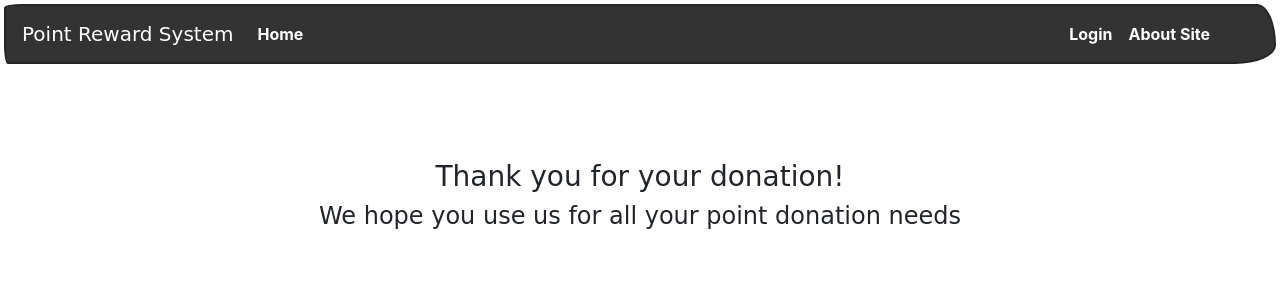
After one commit to smitches/MidtermDBMS, a Django app: page /thanks/ in a window 1280 px wide. The commit adds this page. Shown: the top 300 px of the page. Run offline with Django 3.2, Linux system fonts and the light colour scheme; some libraries are stand-ins or nearby versions; some web fonts are replaced.

Commit message:
Improved Donation Form Logic

```diff
--- a/Points/Accounts/models.py
+++ b/Points/Accounts/models.py
@@ -31,10 +31,10 @@ class PointsToDonateMonthBalance(models.Model):
 		return str(self.owner) + ' has ' + str(self.points_remaining) + ' expiring ' + str(self.date_expire)
 
 class PointsOwnedTransaction(models.Model):
-	owner = models.ForeignKey(PointsUser, on_delete = models.CASCADE, related_name='owned_points_set')
+	owner = models.ForeignKey(PointsUser, on_delete = models.CASCADE, related_name='owned_points_set', verbose_name="Recipient")
 	donator = models.ForeignKey(PointsUser, on_delete=models.CASCADE, blank=True, null=True, related_name='donation_set')
 	date_transacted = models.DateTimeField(default=datetime.now, blank=True)
-	amount_transacted = models.IntegerField(default=0) ## NEGATIVE FOR SPEND, POSITIVE FOR RECEIVE
+	amount_transacted = models.IntegerField(default=0, verbose_name="Amount") ## NEGATIVE FOR SPEND, POSITIVE FOR RECEIVE
 	def __str__(self):
 		if self.amount_transacted > 0:
 			return (str(self.owner) + ' received ' + str(self.amount_transacted) +
--- a/Points/Accounts/templates/Accounts/create_donation.html
+++ b/Points/Accounts/templates/Accounts/create_donation.html
@@ -3,6 +3,7 @@
 {% block content %}
 
 <h3>Make a donation</h3>
+<h4>You have {{donatable_balance}} points available to donate</h4>
 <br>
 
 <form method="post">
--- /dev/null
+++ b/Points/Accounts/templates/Accounts/thanks.html
@@ -0,0 +1,8 @@
+{%extends 'Accounts/base.html'%}
+
+{% block content %}
+
+<h3>Thank you for your donation!</h3>
+<h4>We hope you use us for all your point donation needs</h4>
+
+{% endblock %}
--- a/Points/Accounts/urls.py
+++ b/Points/Accounts/urls.py
@@ -8,6 +8,7 @@ urlpatterns = [
 	path('', home, name = 'home'),
 	path('donate/', CreateDonation.as_view(), name = 'donate'),
 	path('about/', about, name = 'about'),
+	path('thanks/', thanks, name = 'thanks'),
 
 	path('logout/', auth_views.LogoutView.as_view(
 		template_name='Accounts/logout.html'), name='logout'),
--- a/Points/Accounts/views.py
+++ b/Points/Accounts/views.py
@@ -15,20 +15,29 @@ def home(request):
 	return render(request=request,template_name='Accounts/home.html', context={'key':'this is my home page'})
 
 def about(request):
-	# call main if you want when you go to localhost:8000/
-	# main()
 	return render(request=request,template_name='Accounts/about.html', context={'key':'this is my about page'})
+
+def thanks(request):
+	return render(request=request,template_name='Accounts/thanks.html')
+
 
 class CreateDonation(LoginRequiredMixin, generic.CreateView):
 	## TODO: ON SAVE, REDUCE DONATABLE BALANCE
 	model = PointsOwnedTransaction
 	fields = ['owner','amount_transacted']
 	template_name = 'Accounts/create_donation.html' #directory structure in './templates'
-	success_url = reverse_lazy('accounts_app:home') #defined in urls.py
+	success_url = reverse_lazy('accounts_app:thanks') #defined in urls.py
 	def form_valid(self, form):
 		form.instance.donator = self.request.user.pointsuser
 		form.instance.date_transacted = datetime.now()
-		#TODO: make sure they are donating less than donatable balance. return false if problem.
+		if form.instance.amount_transacted > self.request.user.pointsuser.get_donatable_balance():
+			form.add_error(field='amount_transacted',error="You cannot donate more than your donatable balance")
+		if form.instance.amount_transacted < 1:
+			form.add_error(field='amount_transacted',error="You must donate more than 0 points")
+		if form.instance.donator == form.instance.owner:
+			form.add_error(field='owner',error="You cannot donate to yourself")
+		if form.errors:
+			return super().form_invalid(form)
 		return super().form_valid(form)
 	def get_context_data(self, **kwargs):
 		context = super().get_context_data(**kwargs)
```
